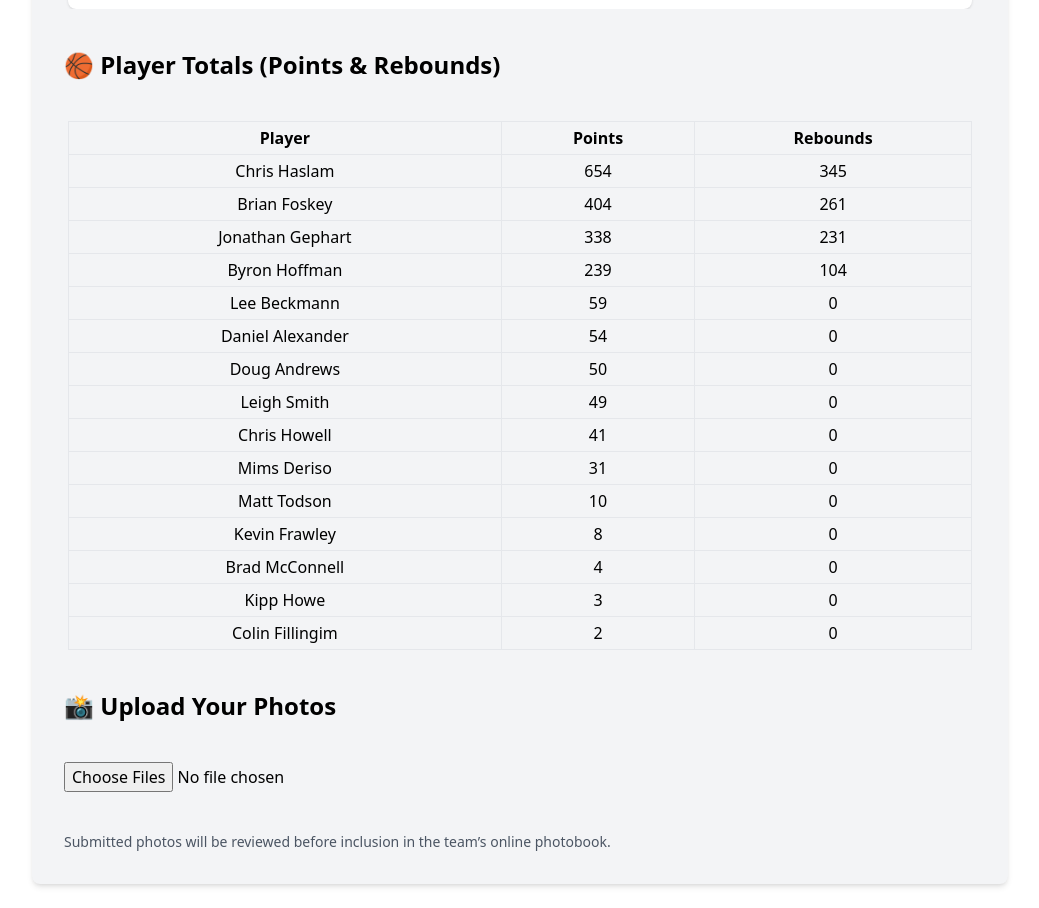
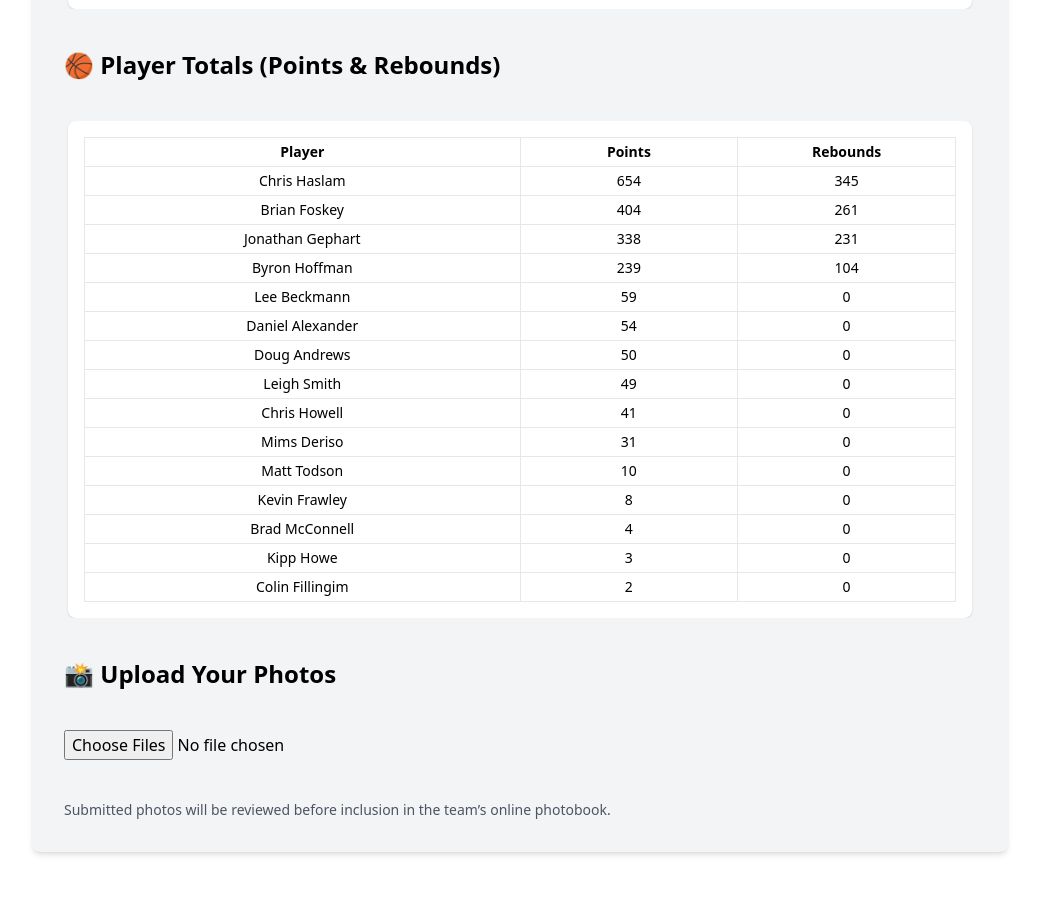
Before and after one commit to newonda1/st-andrews-basketball, a React (Vite) app: page /seasons/1992-93 in a window 1280 px wide. Shown: the part 1880-2788 px from the top of the page, without its empty margins (120-1159 px from the left). After the commit the page ends 2756 px from the top, so only its background shows below. Built offline with nearby package versions, Linux system fonts and the light colour scheme.

Commit message:
Update Season1992_93.jsx

```diff
--- a/src/seasons/Season1992_93.jsx
+++ b/src/seasons/Season1992_93.jsx
@@ -142,12 +142,13 @@ function Season1992_93() {
       {/* Section 2: Player Totals for Points and Rebounds */}
       <h2 className="text-2xl font-semibold mt-8 mb-4">🏀 Player Totals (Points & Rebounds)</h2>
         <div className="overflow-x-auto px-1">
-        <table className="w-full border text-center text-xs sm:text-sm md:text-base">
+          <div className="bg-white rounded-lg shadow p-4">
+            <table className="w-full text-center text-sm">
               <thead>
                 <tr>
-              <th className="border px-2 py-1">Player</th>
-              <th className="border px-2 py-1">Points</th>
-              <th className="border px-2 py-1">Rebounds</th>
+                  <th className="border px-2 py-1 w-1/2">Player</th>
+                  <th className="border px-2 py-1 w-1/4">Points</th>
+                  <th className="border px-2 py-1 w-1/4">Rebounds</th>
                 </tr>
               </thead>
               <tbody>
@@ -163,6 +164,7 @@ function Season1992_93() {
                 })}
               </tbody>
             </table>
+          </div>
         </div>
 
       {/* Section 3: Photo Upload */}
```
Lines whose indentation alone changed are shown as unchanged.
